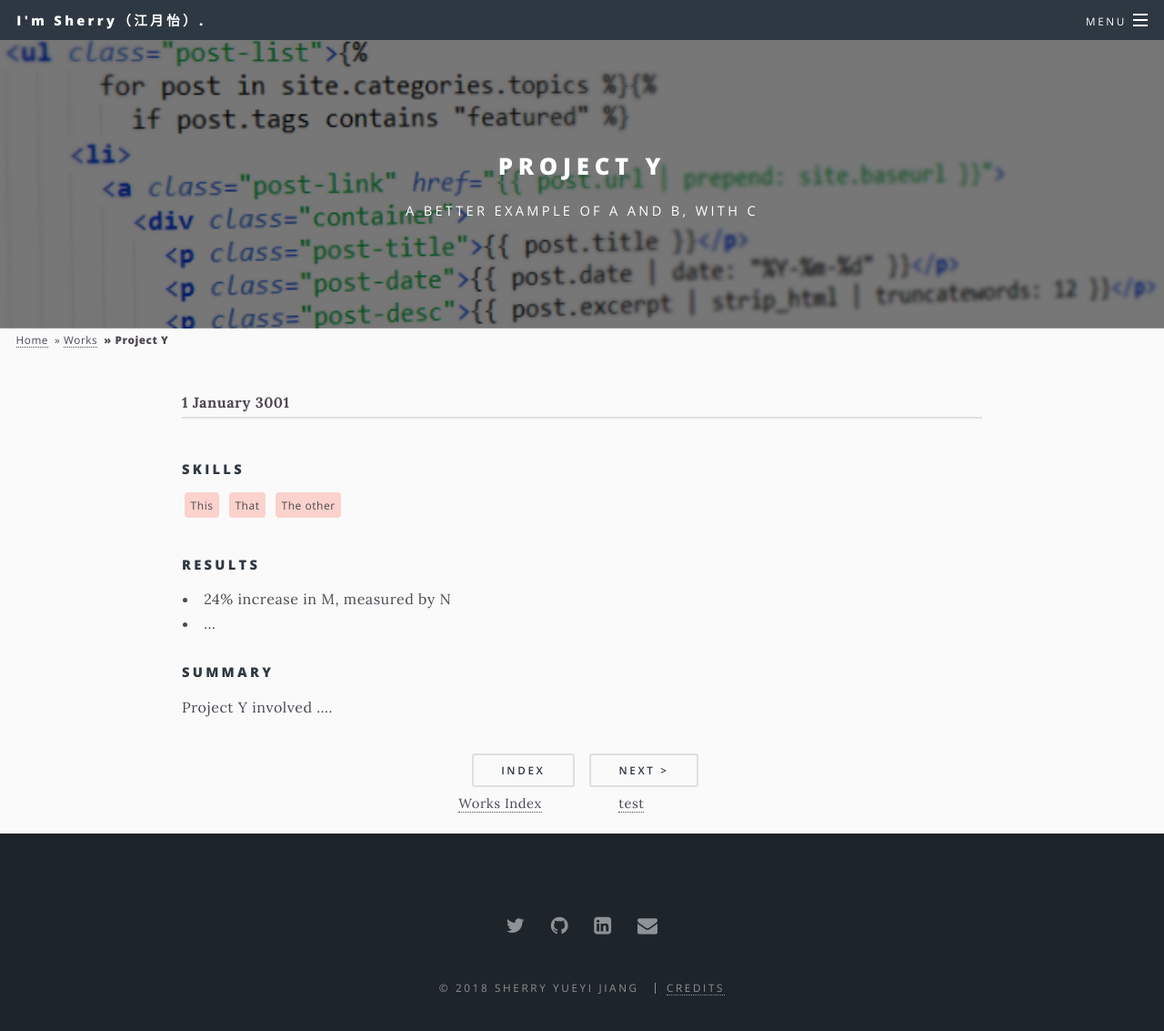
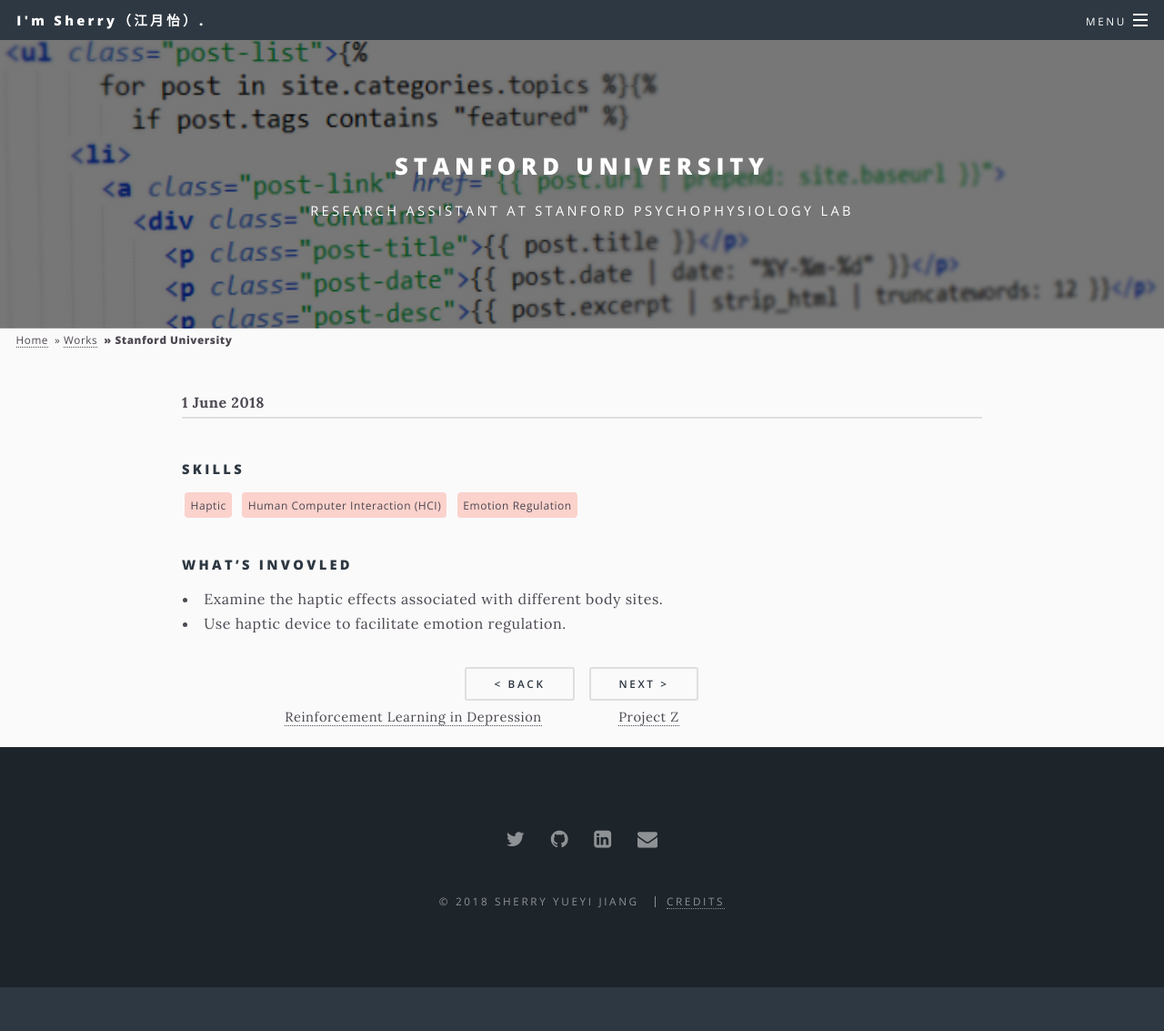
Before and after one commit to jyysherry/jyysherry.github.io, a Jekyll site: the page built from _posts/2018-06-01-works-example2.md, in a window 1280 px wide and 1180 px high. Shown: the top 1133 px of the window at 91% size. Built offline with Jekyll 4.4.1, drawn with Linux system fonts in a browser that asks for light colours.

Commit message:
Update work

```diff
--- a/_data/tokens.yml
+++ b/_data/tokens.yml
@@ -7,8 +7,8 @@ google-analytics: UA-122823234-1
 # Specify your mail form action, whether it be cgiemail, PHP, whatever
 # If you choose to use these provided scripts and you're also using a site
 # baseurl, you need to include the baseurl here, e.g. /blog/mailtome.php
-mailaction: /blog/mailtome.php
-captchascript: /blog/mailcaptcha.php
+#mailaction: /blog/mailtome.php
+#captchascript: /blog/mailcaptcha.php
 # If you choose to use the mailtome.php script, know that the site needs to
 # support PHP, which github pages does not. You can upload the PHP script
 # elsewhere and put the full URL to the scripts above.
--- /dev/null
+++ b/_posts/2018-06-01-works-example2.md
@@ -0,0 +1,16 @@
+---
+priority: 0.7
+title: Stanford University
+excerpt: Research Assistant at Stanford Psychophysiology Lab
+categories: works
+background-image: works-sample.png
+tags:
+  - Haptic
+  - Human Computer Interaction (HCI)
+  - Emotion Regulation
+---
+
+#### What's invovled
+
+- Examine the haptic effects associated with different body sites.
+- Use haptic device to facilitate emotion regulation.
--- a/_posts/3001-01-01-works-example2.md
+++ /dev/null
@@ -1,20 +0,0 @@
----
-priority: 0.7
-title: Project Y
-excerpt: A better example of a and b, with c
-categories: works
-background-image: works-sample.png
-tags:
-  - This
-  - That
-  - The other
----
-
-#### Results
-
-- 24% increase in M, measured by N
-- ...
-
-#### Summary
-
-Project Y involved ....
```
